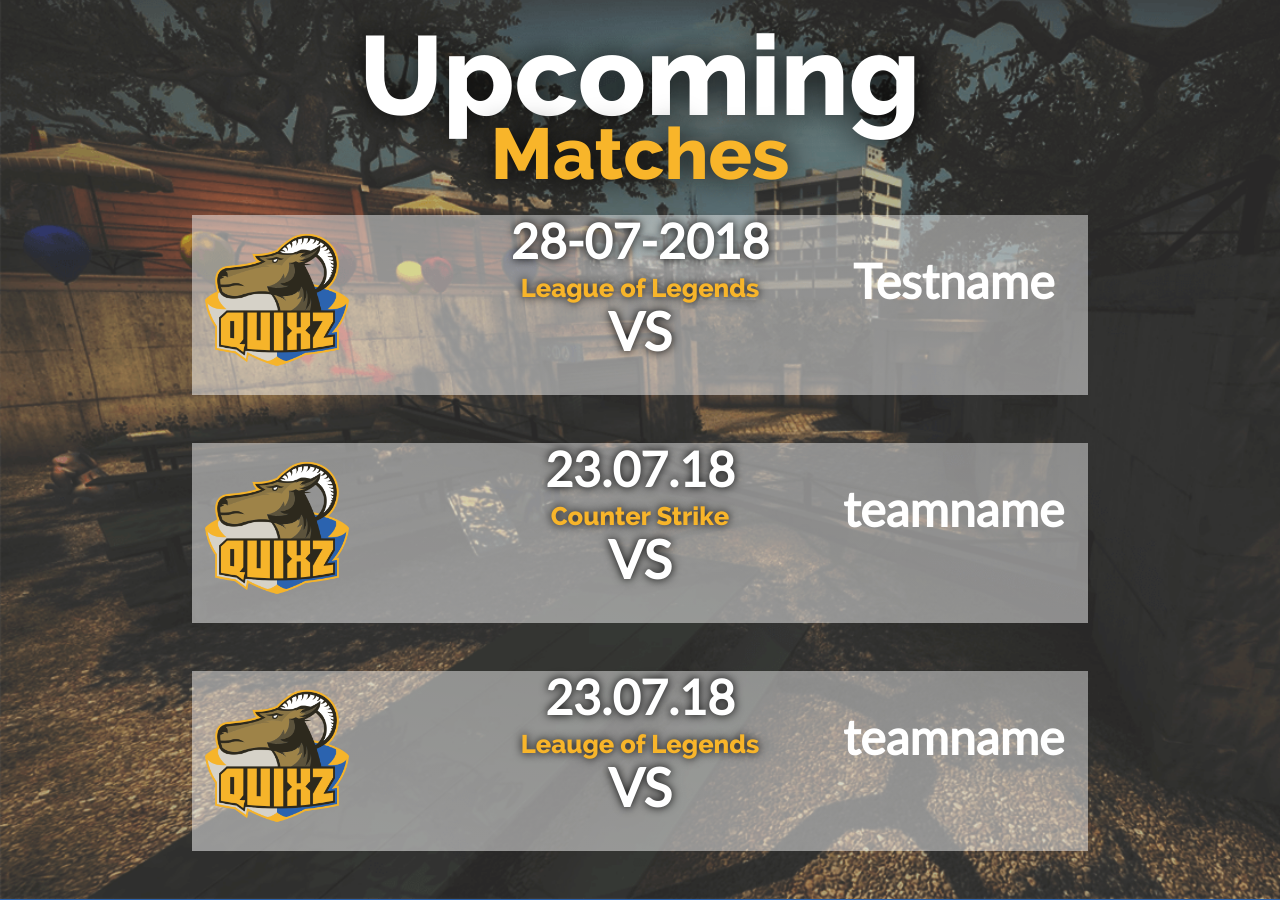
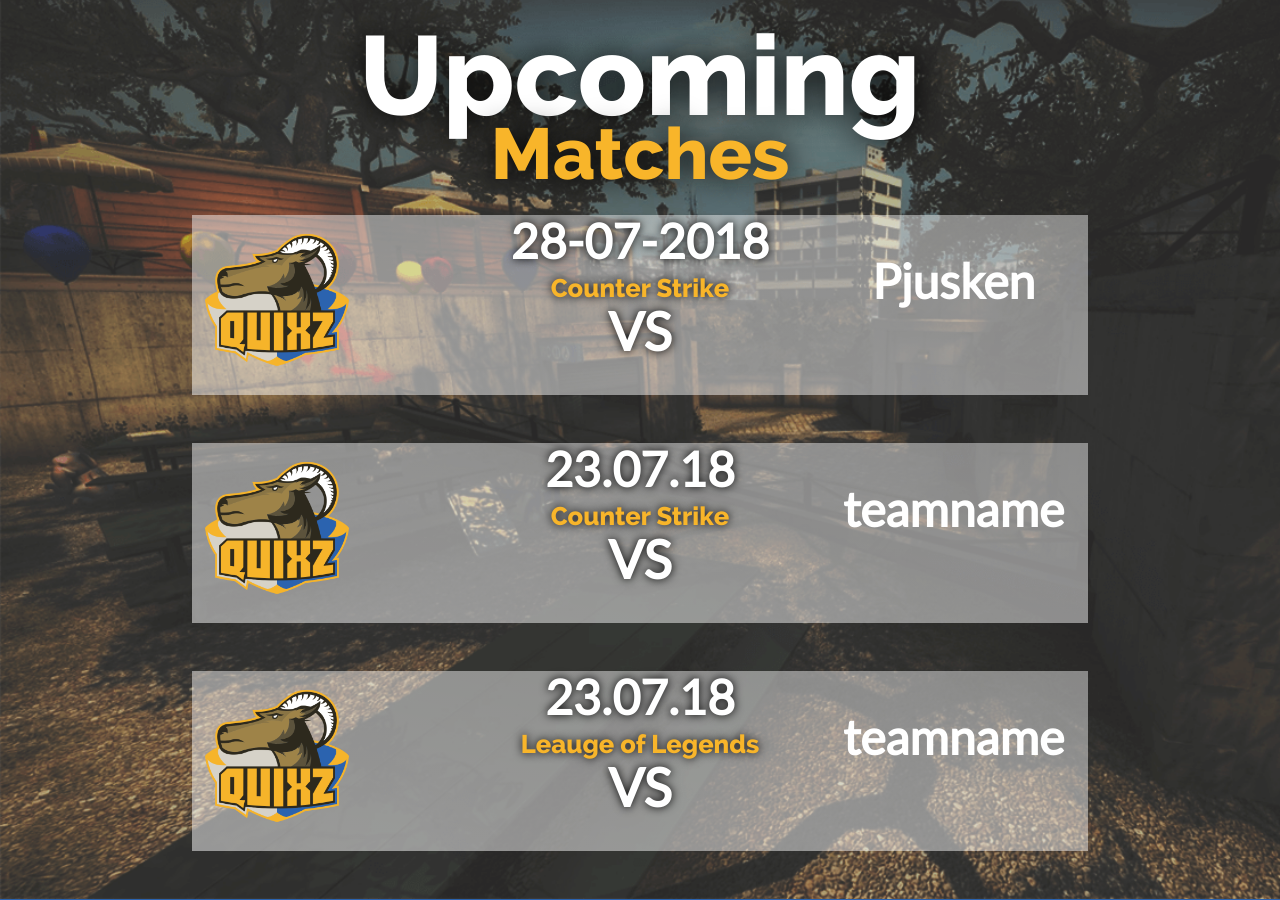
Before and after one commit to EndreKlakk/Quixz_eSports, a Jekyll site: the page built from index.md, in a window 1280 px wide and 900 px high, scrolled down 2600 px. Built offline with Jekyll 4.4.1, drawn with Linux system fonts in a browser that asks for light colours; a script that is not in the unit is left out; comment, search, counter and statistics services are not loaded.

Commit message:
Update Pages “index”

```diff
--- a/index.md
+++ b/index.md
@@ -1,8 +1,8 @@
 ---
 title: Home
 layout: index
-teamname: Testname
+teamname: Pjusken
 matchdate: 28-07-2018
-game: League of Legends
+game: Counter Strike
 matchlink: 'https://google.com'
 ---
```
